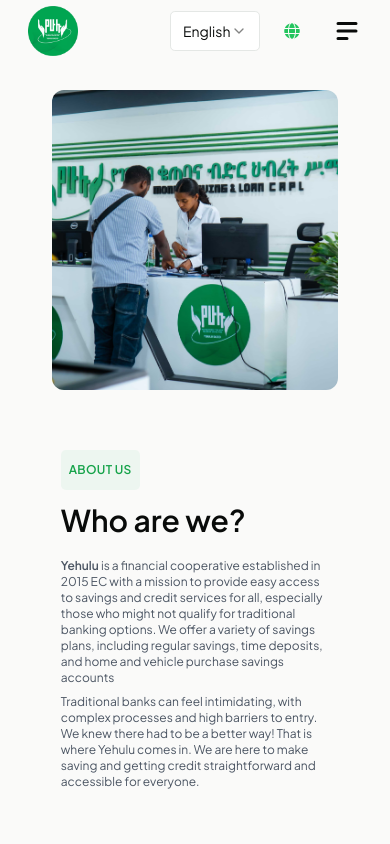
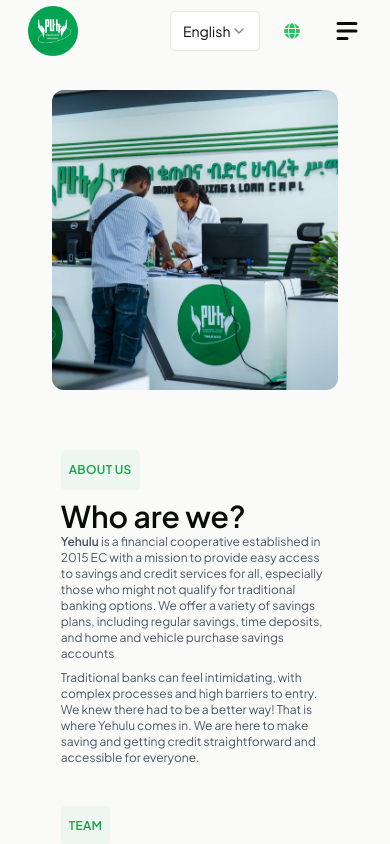
Before and after one commit to Upsurge-Tech/Project-Yehulusaccos-Frontend, a Next.js app: page /en/about in a window 390 px wide. Shown: the top 844 px of the page. Built offline with nearby package versions, Linux system fonts and the light colour scheme.

Commit message:
style: Reduce Gaps

```diff
--- a/app/[locale]/(main)/about/page.tsx
+++ b/app/[locale]/(main)/about/page.tsx
@@ -6,7 +6,7 @@
 
 const AboutPage = () => {
   return (
-    <div className="container my-5 md:my-10 lg:my-16 xl:my-36 flex flex-col items-center w-full overflow-hidden gap-y-5 md:gap-y-16 xl:gap-y-[250px] min-h-screen ">
+    <div className="container my-5 md:my-10 lg:my-16 xl:my-36 flex flex-col items-center w-full overflow-hidden md:gap-y-16 xl:gap-y-[250px] min-h-screen ">
       <AboutUs />
       <Team />
       <OurOffice />
--- a/components/about/AboutUs.tsx
+++ b/components/about/AboutUs.tsx
@@ -7,8 +7,8 @@
   const tAbout = useTranslations("AboutUs");
   return (
     <div className=" grid grid-cols-1 xl:grid-cols-2 gap-x-10 xl:gap-x-36 gap-y-10">
-      <div className=" order-2 xl:order-1 flex h-full flex-col items-start place-self-center justify-center py-5 gap-y-5 xl:gap-y-14 w-3/4 xl:w-full">
-        <div className="flex flex-col gap-y-1">
+      <div className=" order-2 xl:order-1 flex h-full flex-col items-start place-self-center justify-center py-5 lg:gap-y-5 xl:gap-y-14 w-3/4 xl:w-full">
+        <div className="flex flex-col lg:gap-y-1">
           <div className="bg-primarySoft lg:mb-10 self-start text-primary flex items-center justify-center text-xs font-semibold tracking-wide  px-2 h-10 rounded-lg">
             {tAbout("Header")}
           </div>
```
